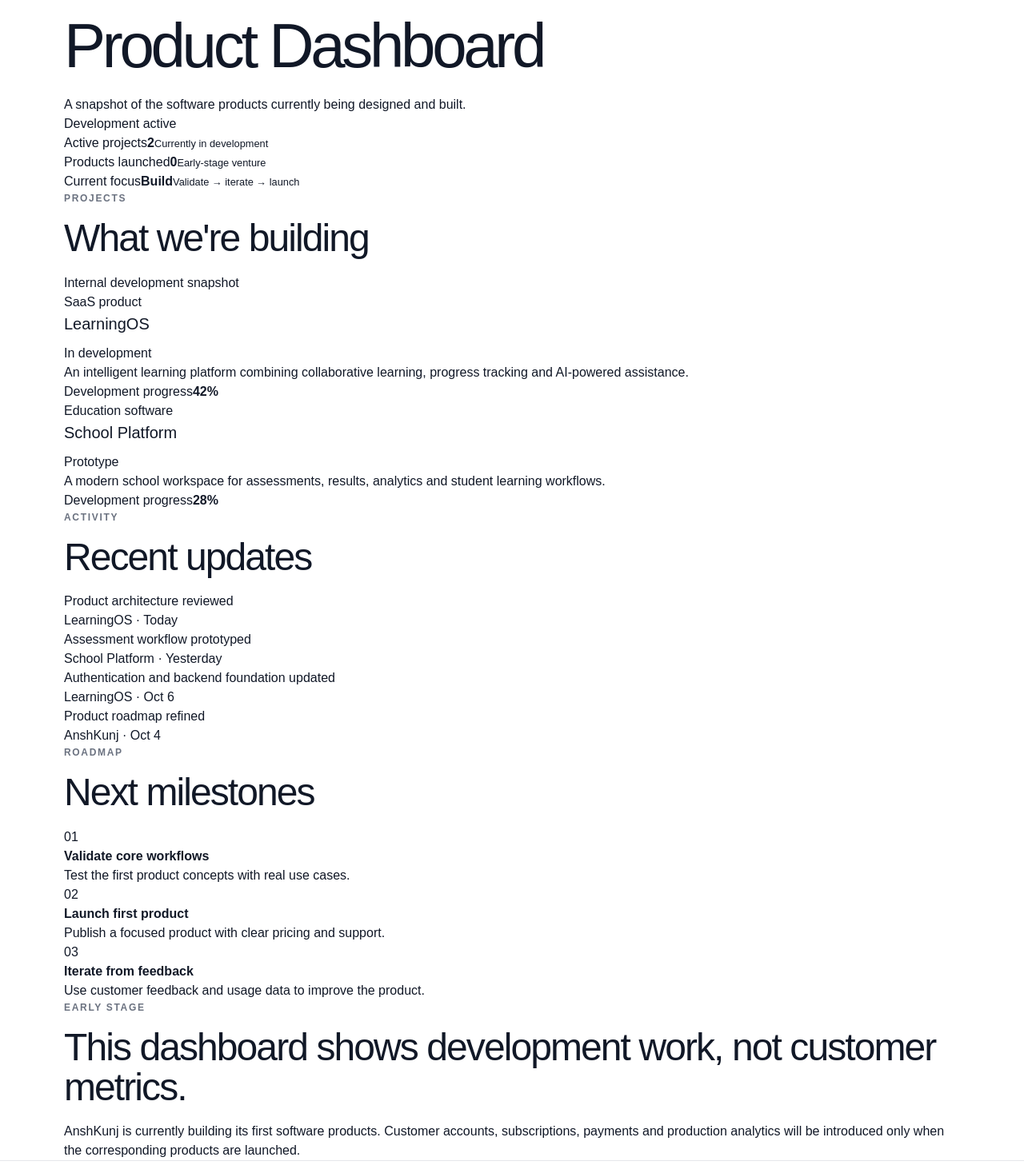
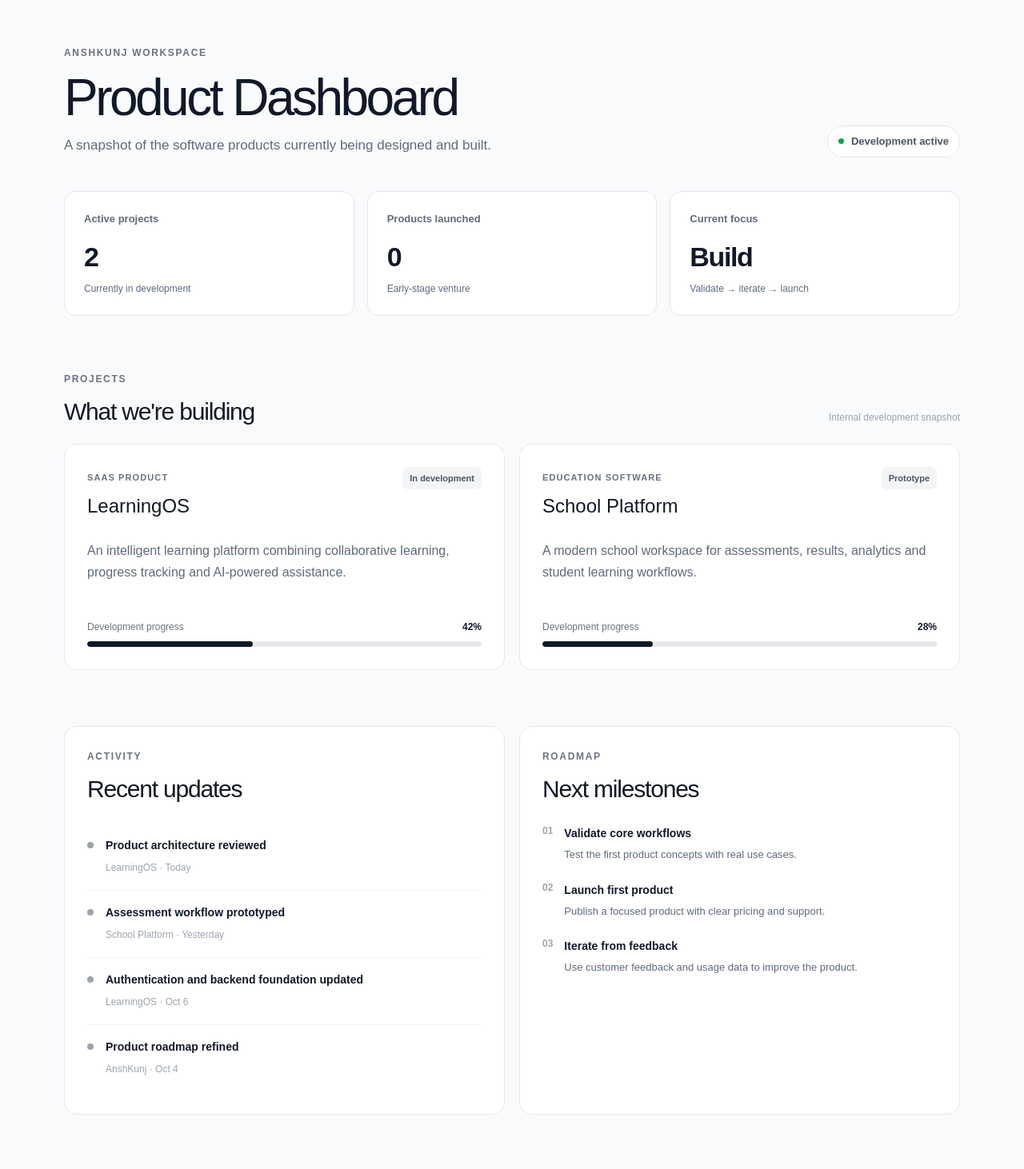
Before and after one commit to anshkunj/ak-project, a Next.js app: page /dashboard in a window 1280 px wide. Shown: the part 84-1546 px from the top of the page at 80% size. Built offline with nearby package versions, Linux system fonts and the light colour scheme.

Commit message:
Style product dashboard

```diff
--- a/src/app/globals.css
+++ b/src/app/globals.css
@@ -343,3 +343,308 @@ h3 {
     align-items: flex-start;
   }
 }
+
+
+.dashboard-page {
+  min-height: 720px;
+  padding: 72px 0 100px;
+  background: #f8fafc;
+}
+
+.dashboard-header {
+  display: flex;
+  align-items: flex-end;
+  justify-content: space-between;
+  gap: 30px;
+  margin-bottom: 42px;
+}
+
+.dashboard-header h1 {
+  margin-bottom: 14px;
+  font-size: clamp(40px, 6vw, 64px);
+}
+
+.dashboard-subtitle {
+  max-width: 650px;
+  margin-bottom: 0;
+  color: var(--muted);
+  font-size: 17px;
+  line-height: 1.7;
+}
+
+.status-pill {
+  display: inline-flex;
+  align-items: center;
+  gap: 9px;
+  padding: 9px 13px;
+  border: 1px solid var(--line);
+  border-radius: 999px;
+  background: white;
+  color: #4b5563;
+  font-size: 13px;
+  font-weight: 700;
+  white-space: nowrap;
+}
+
+.status-dot {
+  width: 7px;
+  height: 7px;
+  border-radius: 50%;
+  background: #16a34a;
+}
+
+.dashboard-stats {
+  display: grid;
+  grid-template-columns: repeat(3, 1fr);
+  gap: 16px;
+  margin-bottom: 70px;
+}
+
+.stat-card {
+  padding: 24px;
+  border: 1px solid var(--line);
+  border-radius: 14px;
+  background: white;
+}
+
+.stat-card span,
+.stat-card small {
+  display: block;
+  color: var(--muted);
+}
+
+.stat-card span {
+  font-size: 13px;
+  font-weight: 700;
+}
+
+.stat-card strong {
+  display: block;
+  margin: 13px 0 5px;
+  font-size: 34px;
+  letter-spacing: -0.04em;
+}
+
+.stat-card small {
+  font-size: 12px;
+}
+
+.dashboard-section {
+  margin-bottom: 70px;
+}
+
+.section-heading,
+.panel-heading {
+  display: flex;
+  align-items: flex-end;
+  justify-content: space-between;
+  gap: 20px;
+  margin-bottom: 24px;
+}
+
+.section-heading h2,
+.panel-heading h2,
+.dashboard-panel h2 {
+  margin-bottom: 0;
+  font-size: 30px;
+}
+
+.section-note {
+  color: #9ca3af;
+  font-size: 12px;
+}
+
+.project-list {
+  display: grid;
+  grid-template-columns: repeat(2, 1fr);
+  gap: 18px;
+}
+
+.project-card,
+.dashboard-panel {
+  padding: 28px;
+  border: 1px solid var(--line);
+  border-radius: 16px;
+  background: white;
+}
+
+.project-top {
+  display: flex;
+  justify-content: space-between;
+  align-items: flex-start;
+  gap: 20px;
+}
+
+.project-type {
+  color: #6b7280;
+  font-size: 11px;
+  font-weight: 800;
+  letter-spacing: 0.1em;
+  text-transform: uppercase;
+}
+
+.project-card h3 {
+  margin: 7px 0 0;
+  font-size: 24px;
+}
+
+.project-status {
+  padding: 6px 9px;
+  border-radius: 7px;
+  background: #f3f4f6;
+  color: #4b5563;
+  font-size: 11px;
+  font-weight: 700;
+  white-space: nowrap;
+}
+
+.project-card > p {
+  min-height: 76px;
+  margin: 24px 0;
+  color: var(--muted);
+  line-height: 1.7;
+}
+
+.progress-row {
+  display: flex;
+  justify-content: space-between;
+  margin-bottom: 9px;
+  color: #6b7280;
+  font-size: 12px;
+}
+
+.progress-row strong {
+  color: #111827;
+}
+
+.progress-track {
+  height: 7px;
+  overflow: hidden;
+  border-radius: 999px;
+  background: #e5e7eb;
+}
+
+.progress-fill {
+  height: 100%;
+  border-radius: inherit;
+  background: #111827;
+}
+
+.dashboard-grid {
+  display: grid;
+  grid-template-columns: 1fr 1fr;
+  gap: 18px;
+  margin-bottom: 70px;
+}
+
+.activity-list {
+  margin-top: 28px;
+}
+
+.activity-item {
+  display: flex;
+  gap: 15px;
+  padding: 17px 0;
+  border-bottom: 1px solid #f0f1f3;
+}
+
+.activity-item:last-child {
+  border-bottom: 0;
+}
+
+.activity-marker {
+  width: 8px;
+  height: 8px;
+  margin-top: 6px;
+  flex: 0 0 auto;
+  border-radius: 50%;
+  background: #9ca3af;
+}
+
+.activity-item p {
+  margin-bottom: 4px;
+  font-size: 14px;
+  font-weight: 700;
+}
+
+.activity-item span {
+  color: #9ca3af;
+  font-size: 12px;
+}
+
+.roadmap {
+  display: grid;
+  gap: 22px;
+  margin: 28px 0 0;
+  padding: 0;
+  list-style: none;
+}
+
+.roadmap li {
+  display: flex;
+  gap: 14px;
+}
+
+.roadmap li > span {
+  color: #9ca3af;
+  font-size: 12px;
+  font-weight: 800;
+}
+
+.roadmap strong {
+  font-size: 14px;
+}
+
+.roadmap p {
+  margin: 5px 0 0;
+  color: var(--muted);
+  font-size: 13px;
+  line-height: 1.5;
+}
+
+.dashboard-notice {
+  padding: 34px;
+  border: 1px solid var(--line);
+  border-radius: 16px;
+  background: #111827;
+  color: white;
+}
+
+.dashboard-notice .eyebrow {
+  color: #9ca3af;
+}
+
+.dashboard-notice h2 {
+  max-width: 720px;
+  margin-bottom: 12px;
+  color: white;
+  font-size: 30px;
+}
+
+.dashboard-notice p:last-child {
+  max-width: 760px;
+  margin-bottom: 0;
+  color: #9ca3af;
+  line-height: 1.7;
+}
+
+@media (max-width: 760px) {
+  .dashboard-page {
+    padding: 55px 0 75px;
+  }
+
+  .dashboard-header {
+    align-items: flex-start;
+    flex-direction: column;
+  }
+
+  .dashboard-stats,
+  .project-list,
+  .dashboard-grid {
+    grid-template-columns: 1fr;
+  }
+
+  .project-card > p {
+    min-height: auto;
+  }
+}
```
